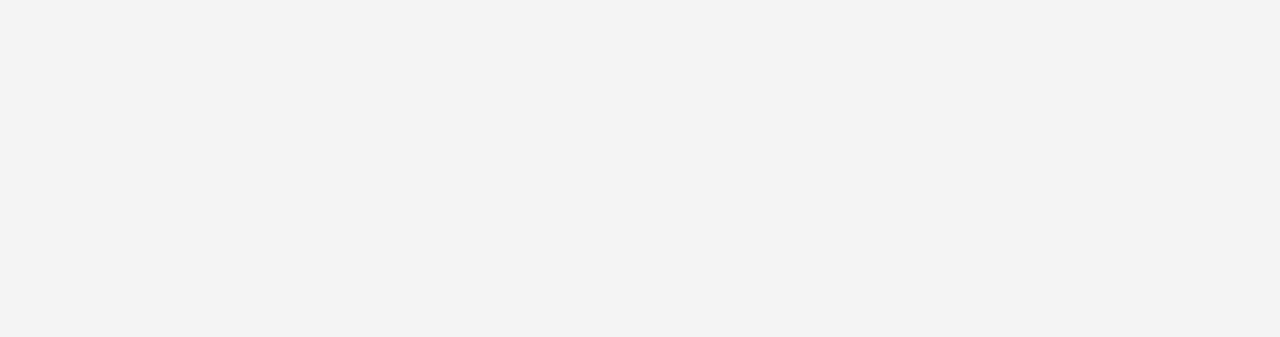
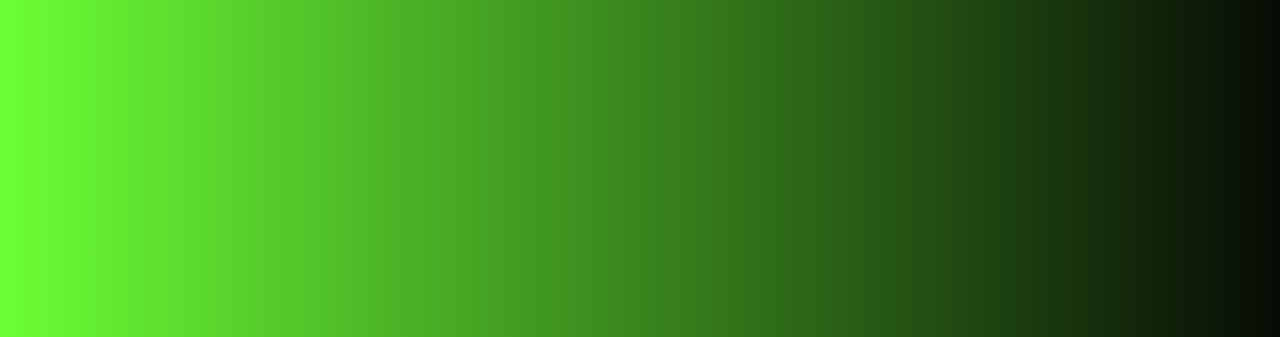
Before and after one commit to Axel20-cpu/sonimax, a plain HTML site: page index.html in a window 1280 px wide. Shown: the top 337 px of the page. Drawn offline with Linux system fonts and the light colour scheme.

Commit message:
Update style.css

```diff
--- a/style.css
+++ b/style.css
@@ -1,12 +1,26 @@
+:root {
+    --yelow: #eaff49;
+    --green: #6BFF35;
+    --black: #070c05;
+}
+
 body {
-    font-family: Arial, sans-serif;
-    background-color: #f4f4f4;
-    margin: 0;
-    padding: 0;
-    display: flex;
-    justify-content: center;
-    align-items: center;
-    height: 100vh;
+  font-size: 16px;
+  font-family: 'Work Sans', sans-serif;
+  height: 100vh;
+  padding: 1rem;
+  display: flex;
+  height: 100vh;
+  justify-content: center;
+  align-items: center;
+  background: var(--green);
+  background: -webkit-linear-gradient(
+    to right, var(--yelow),
+    var(--green));
+    background: linear-gradient(
+        to right, var(--green),
+        var(--black)
+    );
 }
 
 .container {
```
